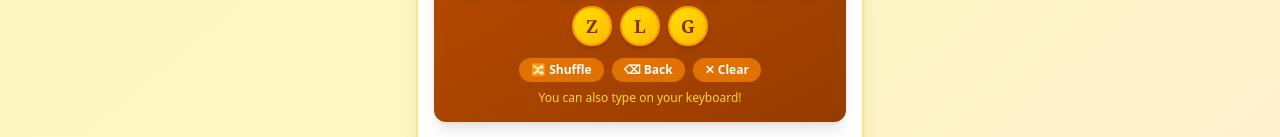
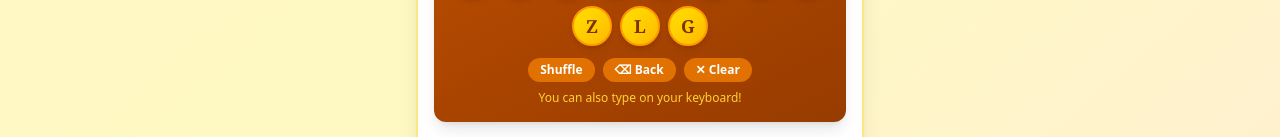
Before and after one commit to lauriegriddle/griddle-game, a Next.js app: page /mini in a window 1280 px wide. Shown: the part 588-725 px from the top of the page. Built offline with nearby package versions, Linux system fonts and the light colour scheme.

Commit message:
Remove emoji from Shuffle

```diff
--- a/app/mini/page.js
+++ b/app/mini/page.js
@@ -533,7 +533,7 @@ const copyToClipboard = async (text) => {
                   onClick={handleShuffle}
                   className="bg-amber-600 hover:bg-amber-500 text-white px-3 py-1 rounded-full text-xs font-semibold"
                 >
-                  🔀 Shuffle
+                  Shuffle
                 </button>
                 <button
                   onClick={handleBackspace}
```
